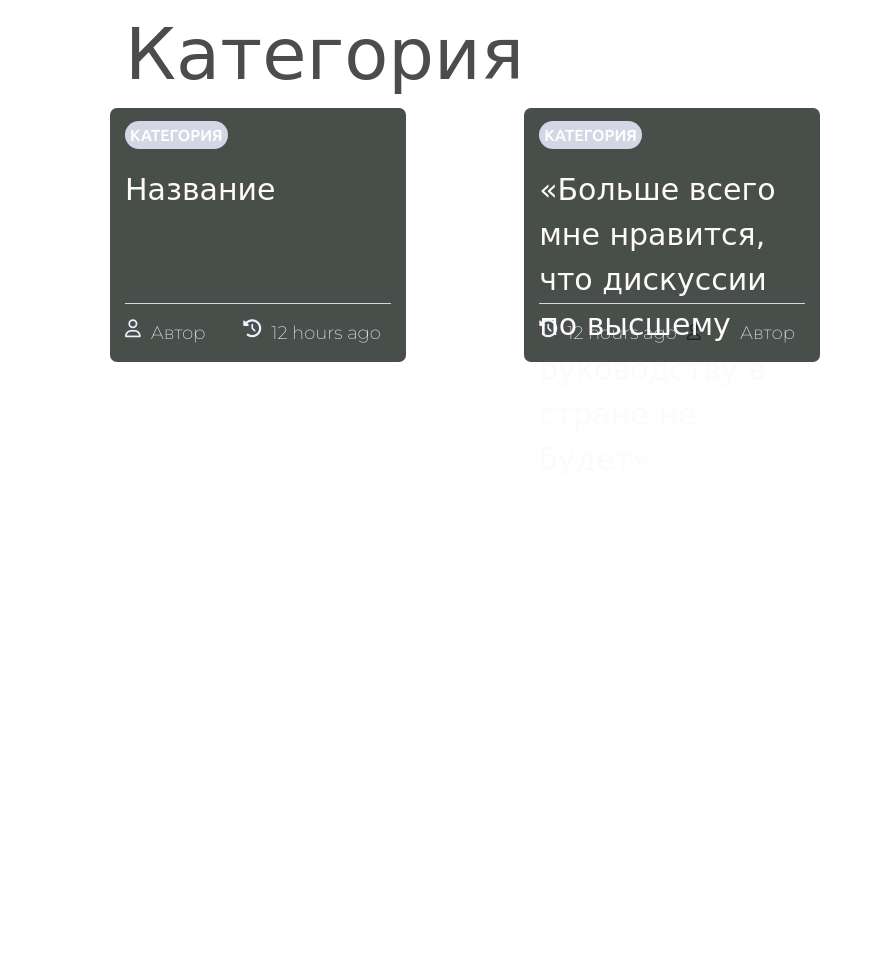
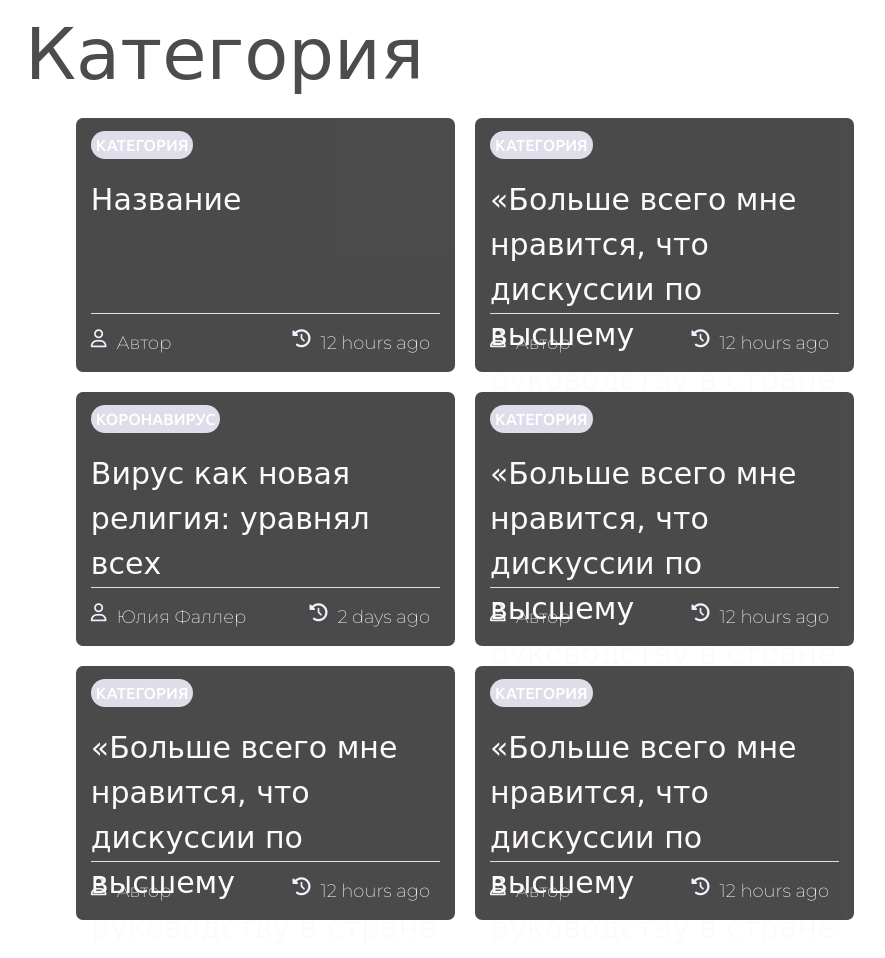
Before and after one commit to Albystra/newsportal, a plain HTML site: page Artem/index.html in a window 1280 px wide. Shown: the whole page, without its empty margins (175-1060 px from the left). Before the commit the page ends 800 px from the top, so only its background shows below. Drawn offline with nearby package versions, Linux system fonts and the light colour scheme; a web font is replaced by a local one.

Commit message:
почти доделал

```diff
--- a/Artem/index.html
+++ b/Artem/index.html
@@ -9,7 +9,7 @@
 
 <body>
     <div class="content">
-        <div class="row justify-content-between">
+        <div class="row justify-content-center">
             <div class="col-12 nameTag">Категория</div>
             <div class="element-hot col-5">
                 <span class="category">КАТЕГОРИЯ</span>
@@ -25,8 +25,44 @@
                 <div class="w-100"></div>
                 <div class="NameText">«Больше всего мне нравится, что дискуссии по высшему руководству в стране не будет»</div>
                 <hr style="background-color: #EDEEFF">
-                <i class="fas fa-history author"></i><span class="author"> 12 hours ago</span>
-                <span class="timeAgo">Автор</span><i class="far fa-user time"></i>
+                <i class="far fa-user time author"></i><span class="author">Автор</span>
+                <span class="timeAgo"> 12 hours ago</span><i class="fas fa-history timeAgo"></i>
+            </div>
+
+            <div class="element-hot col-5">
+                <span class="category">КОРОНАВИРУС</span>
+                <div class="w-100"></div>
+                <div class="NameText">Вирус как новая религия: уравнял всех</div>
+                <hr style="background-color: #EDEEFF">
+                <i class="far fa-user time author"></i><span class="author">Юлия Фаллер</span>
+                <span class="timeAgo"> 2 days ago</span><i class="fas fa-history timeAgo"></i>
+            </div>
+
+            <div class="element-hot col-5">
+                <span class="category">КАТЕГОРИЯ</span>
+                <div class="w-100"></div>
+                <div class="NameText">«Больше всего мне нравится, что дискуссии по высшему руководству в стране не будет»</div>
+                <hr style="background-color: #EDEEFF">
+                <i class="far fa-user time author"></i><span class="author">Автор</span>
+                <span class="timeAgo"> 12 hours ago</span><i class="fas fa-history timeAgo"></i>
+            </div>
+
+            <div class="element-hot col-5">
+                <span class="category">КАТЕГОРИЯ</span>
+                <div class="w-100"></div>
+                <div class="NameText">«Больше всего мне нравится, что дискуссии по высшему руководству в стране не будет»</div>
+                <hr style="background-color: #EDEEFF">
+                <i class="far fa-user time author"></i><span class="author">Автор</span>
+                <span class="timeAgo"> 12 hours ago</span><i class="fas fa-history timeAgo"></i>
+            </div>
+
+            <div class="element-hot col-5">
+                <span class="category">КАТЕГОРИЯ</span>
+                <div class="w-100"></div>
+                <div class="NameText">«Больше всего мне нравится, что дискуссии по высшему руководству в стране не будет»</div>
+                <hr style="background-color: #EDEEFF">
+                <i class="far fa-user time author"></i><span class="author">Автор</span>
+                <span class="timeAgo"> 12 hours ago</span><i class="fas fa-history timeAgo"></i>
             </div>
         </div>
 
--- a/Artem/style.css
+++ b/Artem/style.css
@@ -1,22 +1,21 @@
 .content {
     @extend .container;
-    margin-left: 300px;
-    margin-right: 300px;
+    margin-left: 200px;
+    margin-right: 200px;
 }
 
 .element-hot {
     padding: 15px;
-    background-color: #484E4A;
+    background: #1E1E1E;
     border-radius: 7px;
+    margin: 10px;
+    opacity: 0.8;
+    transition: 0.5s ease;
 }
 
-.element-right {
-    float: right;
-    padding: 10px;
-    background-color: #484E4A;
-    width: 45%;
-    height: 200px;
-    border-radius: 7px;
+.row :hover{
+    opacity: 1;
+    transition: 0.4s ease;
 }
 
 .NameText {
@@ -58,3 +57,8 @@
     color: #4C4C4C;
     font-family: 'Bellota Text', cursive;
 }
+
+
+.tcolor{
+    color:  #484E4A;
+}
```
